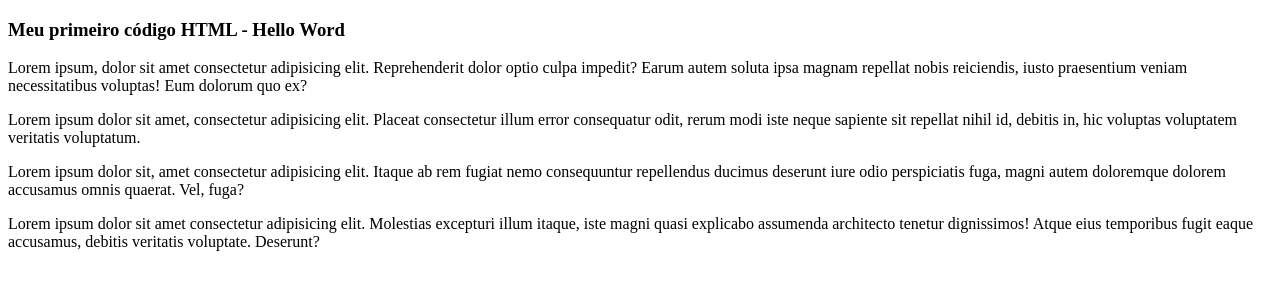
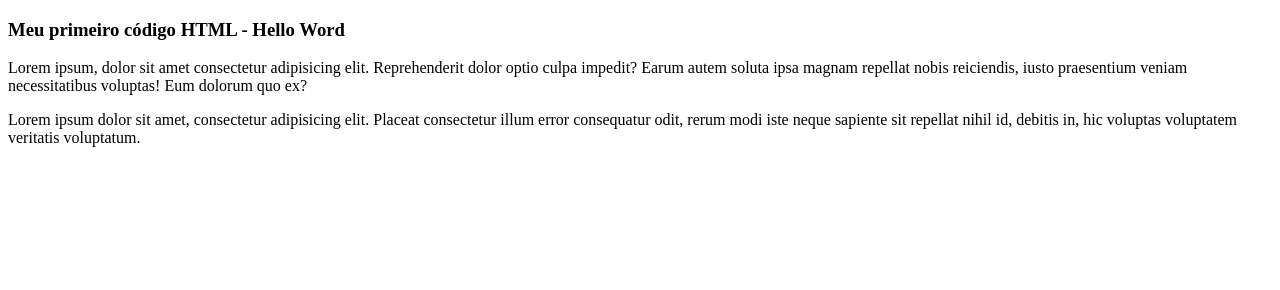
Before and after one commit to marcoslimabsb/projetos_ifb, a plain HTML site: page teste.html in a window 1280 px wide. Drawn offline with Linux system fonts and the light colour scheme.

Commit message:
Update teste.html

```diff
--- a/teste.html
+++ b/teste.html
@@ -19,7 +19,5 @@
       sit repellat nihil id, debitis in, hic voluptas voluptatem veritatis
       voluptatum.
     </p>
-    <p>Lorem ipsum dolor sit, amet consectetur adipisicing elit. Itaque ab rem fugiat nemo consequuntur repellendus ducimus deserunt iure odio perspiciatis fuga, magni autem doloremque dolorem accusamus omnis quaerat. Vel, fuga?</p>
-    <p>Lorem ipsum dolor sit amet consectetur adipisicing elit. Molestias excepturi illum itaque, iste magni quasi explicabo assumenda architecto tenetur dignissimos! Atque eius temporibus fugit eaque accusamus, debitis veritatis voluptate. Deserunt?</p>
   </body>
 </html>
```
